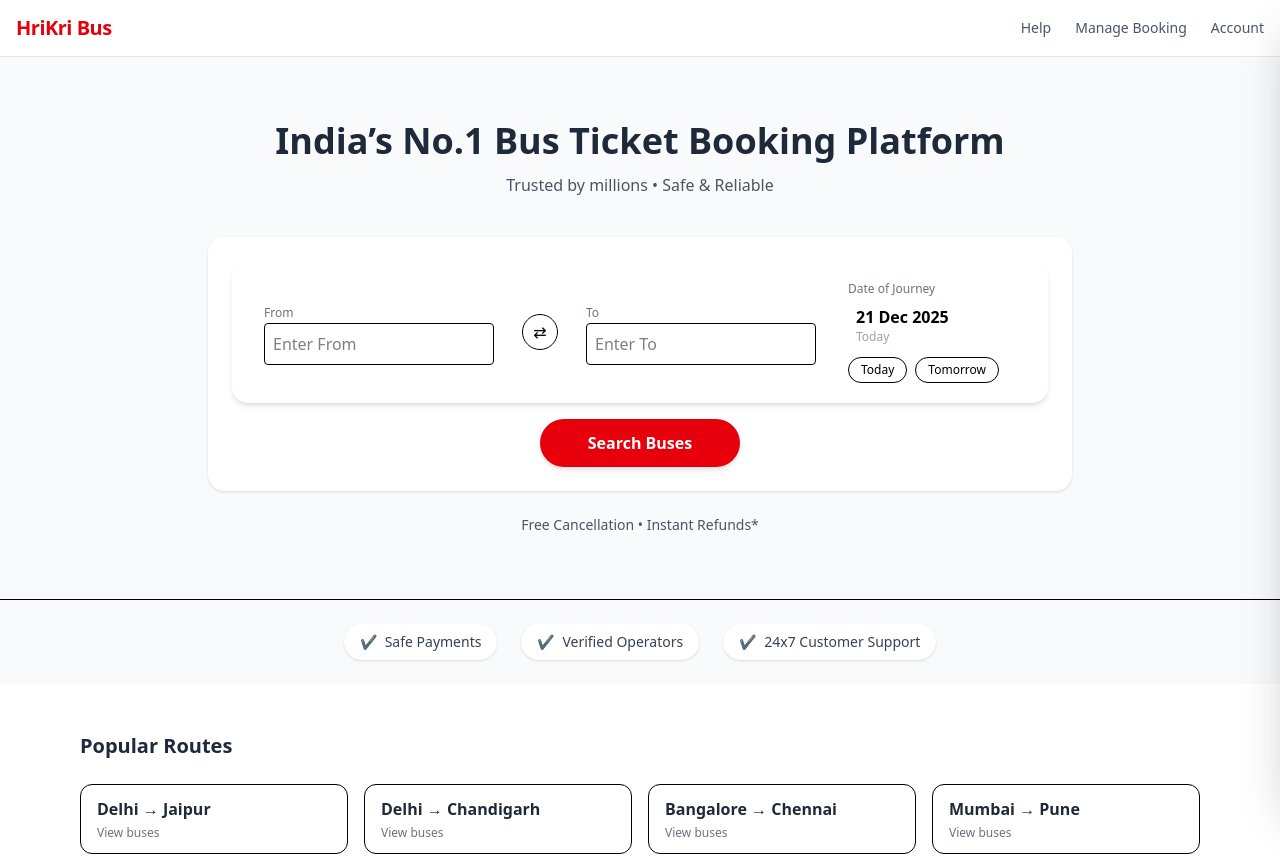
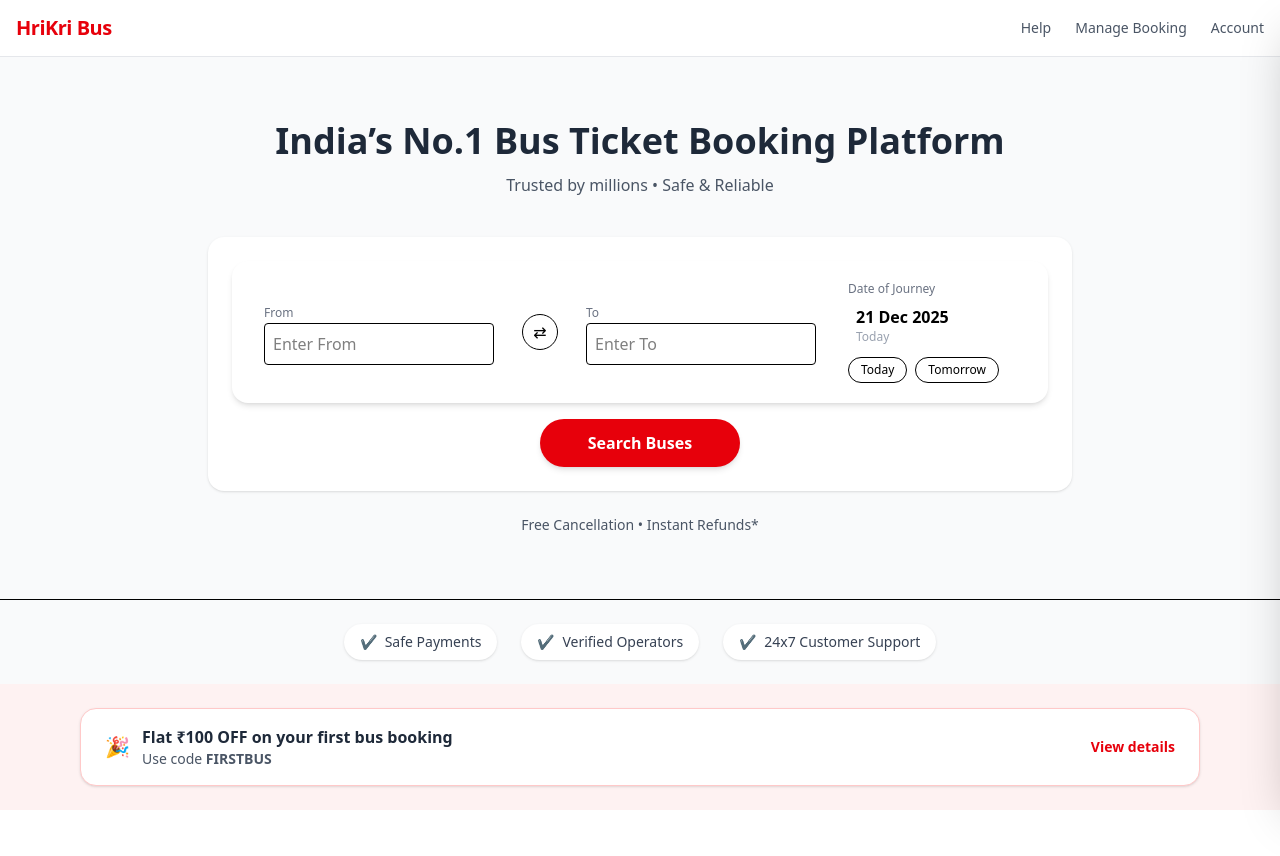
Before and after one commit to anmolbansal08/bus-booking-mern, a React (Vite) app in the folder frontend-vite/: page / in a window 1280 px wide. Shown: the top 856 px of the page. Built offline with nearby package versions, Linux system fonts and the light colour scheme.

Commit message:
Add offers promo banner to homepage

```diff
--- a/frontend-vite/src/pages/Search.jsx
+++ b/frontend-vite/src/pages/Search.jsx
@@ -221,6 +221,31 @@ const selectPopularRoute = (from, to) => {
     </div>
   </div>
 </div>
+{/* OFFERS BANNER */}
+<div className="bg-red-50 py-6">
+  <div className="max-w-6xl mx-auto px-4">
+    <div className="flex flex-col md:flex-row items-center justify-between gap-4 bg-white border border-red-200 rounded-2xl px-6 py-4 shadow-sm">
+      <div className="flex items-center gap-3">
+        <span className="text-red-600 text-xl">🎉</span>
+        <div>
+          <p className="font-semibold text-gray-800">
+            Flat ₹100 OFF on your first bus booking
+          </p>
+          <p className="text-sm text-gray-600">
+            Use code <span className="font-semibold">FIRSTBUS</span>
+          </p>
+        </div>
+      </div>
+
+      <button
+        onClick={() => {}}
+        className="text-sm font-semibold text-red-600 hover:underline"
+      >
+        View details
+      </button>
+    </div>
+  </div>
+</div>
 {/* POPULAR ROUTES */}
 <div className="bg-white py-12">
   <div className="max-w-6xl mx-auto px-4">
```
